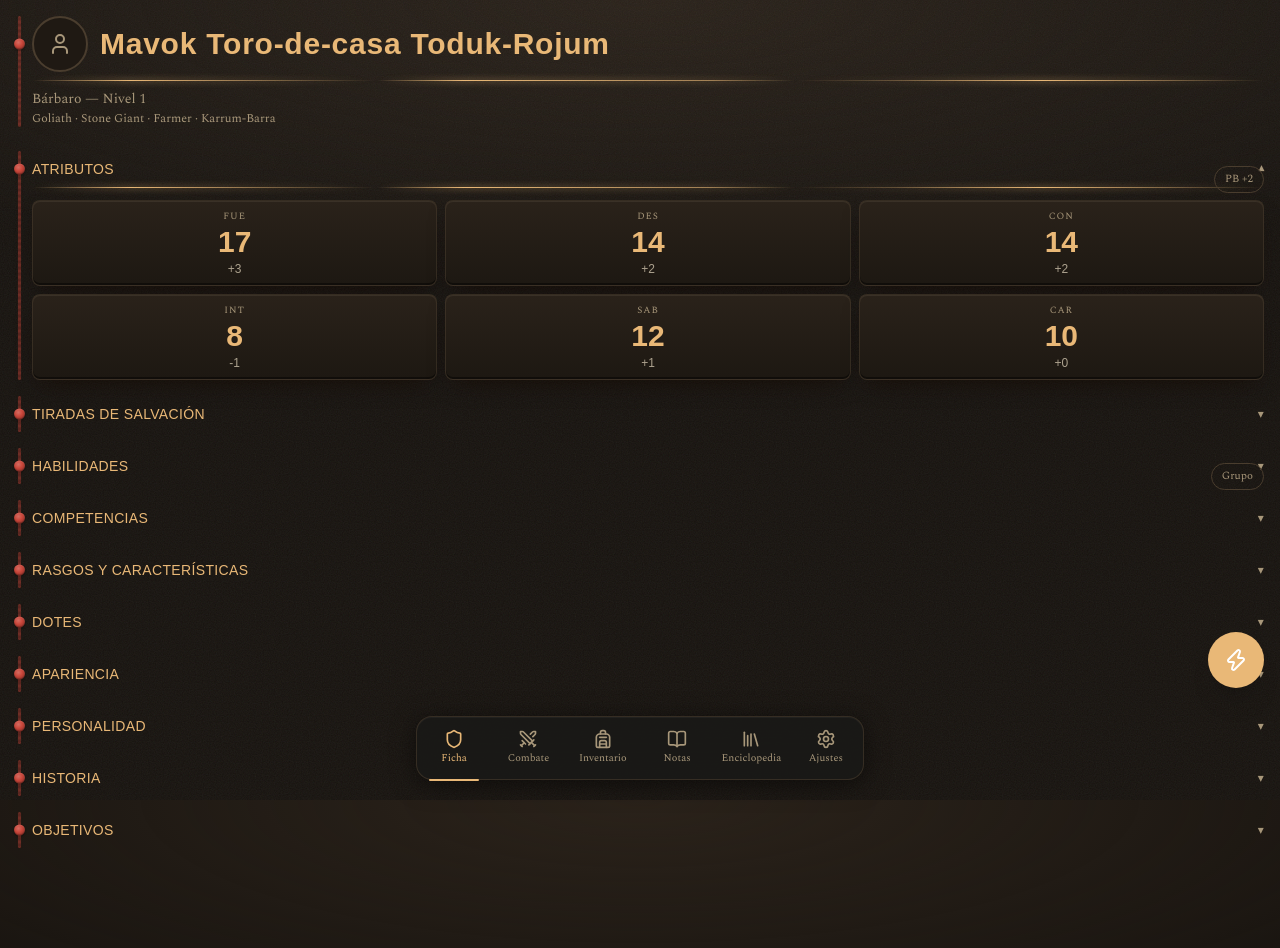
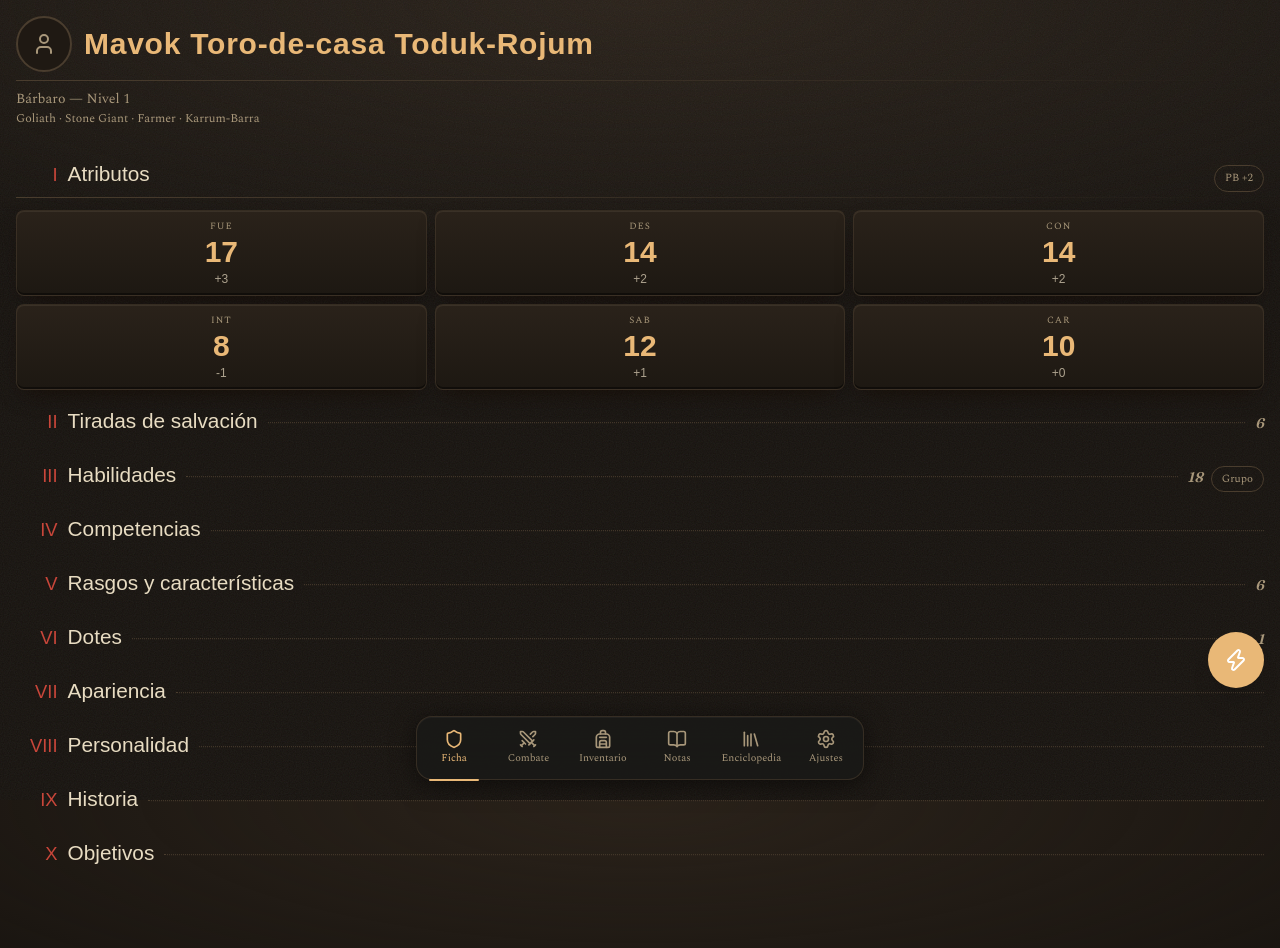
Before and after one commit to Gremiger/mavok, a Next.js app: page / in a window 1280 px wide. Shown: the top 948 px of the page. Built offline with nearby package versions, Linux system fonts and the light colour scheme; a web font is replaced by a local one.

Commit message:
feat: numbered chapter sections with contents rows and aside slot

```diff
--- a/public/sw.js
+++ b/public/sw.js
@@ -1,4 +1,4 @@
-const STATIC_CACHE = "mavok-87af41a";
+const STATIC_CACHE = "mavok-50d873c";
 
 self.addEventListener("install", (event) => {
   event.waitUntil(
--- a/src/app/globals.css
+++ b/src/app/globals.css
@@ -127,77 +127,36 @@ body::before {
     0 10px 24px -10px var(--slab-shadow);
 }
 
-/* Red cord — braided wool string */
-.cord-line {
-  position: relative;
+/* Chapters: Roman numerals per tab, via CSS counters (see CollapsibleSection) */
+.chapter-num {
+  display: none;
 }
-.cord-line::before {
-  content: '';
-  position: absolute;
-  left: 2px;
-  top: 0;
-  bottom: 0;
-  width: 3px;
-  background:
-    repeating-linear-gradient(
-      180deg,
-      var(--cord) 0px,
-      color-mix(in srgb, var(--cord) 70%, #000) 3px,
-      var(--cord) 6px
-    );
-  opacity: 0.5;
-  border-radius: 2px;
-  box-shadow: 0 0 3px rgba(166,61,47,0.15);
+.chapters {
+  counter-reset: chapter;
 }
-
-/* Cord knot — thicker twisted bump on the string */
-.cord-knot::before {
-  content: '';
-  position: absolute;
-  left: calc(-1rem - 2px);
-  top: 50%;
-  transform: translateY(-50%);
-  width: 11px;
-  height: 11px;
-  background: radial-gradient(
-    circle at 40% 35%,
-    color-mix(in srgb, var(--cord) 80%, #fff) 0%,
-    var(--cord) 40%,
-    color-mix(in srgb, var(--cord) 60%, #000) 100%
-  );
-  border-radius: 50%;
-  box-shadow:
-    0 1px 2px rgba(0,0,0,0.4),
-    inset 0 -1px 1px rgba(0,0,0,0.3),
-    inset 0 1px 1px rgba(255,255,255,0.1);
+.chapters .chapter {
+  counter-increment: chapter;
 }
-
-/* Stone crack divider */
-.crack-divider {
-  height: 1px;
-  background: linear-gradient(
-    90deg,
-    transparent 0%,
-    var(--accent) 8%,
-    color-mix(in srgb, var(--accent) 40%, transparent) 20%,
-    transparent 28%,
-    var(--accent) 35%,
-    color-mix(in srgb, var(--accent) 60%, transparent) 55%,
-    transparent 62%,
-    color-mix(in srgb, var(--accent) 30%, transparent) 70%,
-    var(--accent) 82%,
-    transparent 100%
-  );
-  position: relative;
+/* Fixed, right-aligned column so titles line up from I through VIII */
+.chapters .chapter-num {
+  display: inline-block;
+  min-width: 2.6rem;
+  text-align: right;
 }
-.crack-divider::after {
-  content: '';
-  position: absolute;
-  inset: -1px 0;
-  height: 3px;
-  background: inherit;
-  filter: blur(3px);
-  opacity: 0.4;
+.chapters .chapter-num::before {
+  content: counter(chapter, upper-roman);
+}
+/* Sections inside modals: no numeral, don't consume the tab's numbering */
+.chapters dialog .chapter {
+  counter-increment: none;
+}
+.chapters dialog .chapter-num {
+  display: none;
+}
+.chapter-leader {
+  min-width: 1rem;
+  border-bottom: 1px dotted var(--border-color);
+  transform: translateY(-0.3em);
 }
 
 /* Rage active — animated border sheen, replaces the old static glow */
--- a/src/app/page.tsx
+++ b/src/app/page.tsx
@@ -93,7 +93,7 @@ export default function Home() {
           <DiceBoxCanvas />
           <div className="flex flex-col min-h-dvh">
             <motion.main
-              className="flex-1 overflow-y-auto pb-safe-nav"
+              className="chapters flex-1 overflow-y-auto pb-safe-nav"
               style={{ x: dragX, opacity: dragOpacity, touchAction: 'pan-y pinch-zoom' }}
               drag={
                 isPinching ||
--- a/src/components/tabs/CombatTab.tsx
+++ b/src/components/tabs/CombatTab.tsx
@@ -250,7 +250,7 @@ export function CombatTab() {
         </div>
       )}
 
-      <div className="crack-divider" />
+      <div className="rule-line" />
 
       {/* Conditions */}
       <div className="flex flex-col gap-1.5">
@@ -324,7 +324,7 @@ export function CombatTab() {
 
       {/* Actions */}
       <div ref={attacksSectionRef}>
-      <CollapsibleSection title="Acciones" defaultOpen forceOpenKey={attacksForceOpenKey}>
+      <CollapsibleSection title="Acciones" defaultOpen forceOpenKey={attacksForceOpenKey} count={attacks.length}>
         {attacks.map((a, i) => (
           <AttackRow
             key={a.id}
--- a/src/components/tabs/InventoryTab.tsx
+++ b/src/components/tabs/InventoryTab.tsx
@@ -308,7 +308,7 @@ export function InventoryTab() {
       {/* Inventory List */}
       {grouped.map((group, gi) => (
         <div key={group.value}>
-          {gi > 0 && <div className="crack-divider mb-4" />}
+          {gi > 0 && <div className="rule-line mb-4" />}
           <h3 className="font-heading text-xs text-muted uppercase mb-2 flex items-center gap-1.5">
             {CATEGORY_ICONS[group.value]} <span>{group.label}</span>
           </h3>
@@ -494,7 +494,7 @@ export function InventoryTab() {
       )}
 
       {/* Encumbrance Footer */}
-      <div className="crack-divider" />
+      <div className="rule-line" />
       <div className="flex items-center justify-between text-xs text-muted py-2">
         <span>
           Peso: {totalWeight} / {carryCapacity} lbs
--- a/src/components/tabs/SettingsTab.tsx
+++ b/src/components/tabs/SettingsTab.tsx
@@ -594,7 +594,7 @@ export function SettingsTab() {
       </CollapsibleSection>
 
       {/* About */}
-      <div className="crack-divider mb-4" />
+      <div className="rule-line mb-4" />
       <div className="text-center text-xs text-muted py-4">
         <p className="font-heading text-accent">Mavok PWA</p>
         <p className="mt-1">{character.meta.name}</p>
--- a/src/components/tabs/SheetTab.tsx
+++ b/src/components/tabs/SheetTab.tsx
@@ -148,8 +148,8 @@ export function SheetTab() {
   return (
     <div className="p-4 space-y-0">
       {/* Header */}
-      <div className="mb-6 cord-line pl-4">
-        <div className="relative cord-knot flex items-center gap-3">
+      <div className="mb-6">
+        <div className="flex items-center gap-3">
           {meta.portraitDataUrl ? (
             <img
               src={meta.portraitDataUrl}
@@ -165,7 +165,7 @@ export function SheetTab() {
             {meta.name}
           </h1>
         </div>
-        <div className="crack-divider mt-2 mb-2" />
+        <div className="rule-line mt-2 mb-2" />
         <p className="text-muted text-sm">
           {meta.class} {meta.subclass ? `· ${meta.subclass}` : ""} — Nivel{" "}
           {meta.level}
@@ -176,11 +176,11 @@ export function SheetTab() {
       </div>
 
       {/* Atributos */}
-      <div className="relative">
-        <div className="absolute right-0 top-0 z-10" style={{ marginTop: "0.9rem" }}>
-          <GhostChip>PB {formatModifier(meta.proficiencyBonus)}</GhostChip>
-        </div>
-        <CollapsibleSection title="Atributos" defaultOpen>
+      <CollapsibleSection
+        title="Atributos"
+        defaultOpen
+        aside={<GhostChip>PB {formatModifier(meta.proficiencyBonus)}</GhostChip>}
+      >
         <div className="grid grid-cols-3 gap-2">
           {ABILITIES.map((ab) => (
             <button
@@ -208,10 +208,9 @@ export function SheetTab() {
           </div>
         )}
       </CollapsibleSection>
-      </div>
 
       {/* Tiradas de salvación */}
-      <CollapsibleSection title="Tiradas de salvación">
+      <CollapsibleSection title="Tiradas de salvación" count={ABILITIES.length}>
         <div className="space-y-1">
           {ABILITIES.map((ab) => (
             <button
@@ -258,13 +257,15 @@ export function SheetTab() {
       </CollapsibleSection>
 
       {/* Habilidades */}
-      <div className="relative">
-        <div className="absolute right-0 top-0 z-10" style={{ marginTop: "0.9rem" }}>
+      <CollapsibleSection
+        title="Habilidades"
+        count={Object.keys(skills).length}
+        aside={
           <GhostChip onClick={() => setGroupByAbility((g) => !g)}>
             {groupByAbility ? "A–Z" : "Grupo"}
           </GhostChip>
-        </div>
-        <CollapsibleSection title="Habilidades">
+        }
+      >
           <div className="flex gap-2 flex-wrap mb-3">
             {[
               { label: "Percepción Pasiva", value: passivePerception },
@@ -311,8 +312,7 @@ export function SheetTab() {
               />
             </div>
           )}
-        </CollapsibleSection>
-      </div>
+      </CollapsibleSection>
 
       {/* Competencias */}
       <CollapsibleSection title="Competencias">
@@ -337,7 +337,10 @@ export function SheetTab() {
       </CollapsibleSection>
 
       {/* Rasgos y características */}
-      <CollapsibleSection title="Rasgos y características">
+      <CollapsibleSection
+        title="Rasgos y características"
+        count={features.filter((f) => f.source !== "Dote" && f.level <= meta.level).length}
+      >
         <div className="space-y-3">
           {features
             .filter(f => f.source !== "Dote" && f.level <= meta.level)
@@ -366,7 +369,10 @@ export function SheetTab() {
       </CollapsibleSection>
 
       {/* Dotes */}
-      <CollapsibleSection title="Dotes">
+      <CollapsibleSection
+        title="Dotes"
+        count={features.filter((f) => f.source === "Dote" && f.level <= meta.level).length}
+      >
         <div className="space-y-3">
           {features
             .filter(f => f.source === "Dote" && f.level <= meta.level)
--- a/src/components/ui/CollapsibleSection.tsx
+++ b/src/components/ui/CollapsibleSection.tsx
@@ -6,11 +6,15 @@ export function CollapsibleSection({
   title,
   defaultOpen = false,
   forceOpenKey,
+  count,
+  aside,
   children,
 }: {
   title: string;
   defaultOpen?: boolean;
   forceOpenKey?: number;
+  count?: number | string;
+  aside?: React.ReactNode;
   children: React.ReactNode;
 }) {
   const [open, setOpen] = useState(defaultOpen);
@@ -22,21 +26,33 @@ export function CollapsibleSection({
   }
 
   return (
-    <section className="cord-line pl-4 mb-4">
-      <button
-        onClick={() => setOpen(!open)}
-        className="relative cord-knot w-full flex items-center justify-between py-2 font-heading text-sm text-accent tracking-wide uppercase"
-      >
-        {title}
-        <span
-          className={`transition-transform duration-200 text-muted text-xs ${open ? "rotate-180" : ""}`}
+    <section className="chapter mb-2">
+      {/* Header is a div, not a button: `aside` may hold its own buttons. */}
+      <div className="flex items-baseline gap-2">
+        <button
+          type="button"
+          onClick={() => setOpen(!open)}
+          aria-expanded={open}
+          className="flex-1 min-w-0 flex items-baseline gap-2.5 py-2.5 text-left"
         >
-          ▾
-        </span>
-      </button>
+          <span className="chapter-num font-heading text-cord text-[1.15rem] leading-none" aria-hidden="true" />
+          <span className="font-heading text-foreground text-[1.3rem] leading-tight">
+            {title}
+          </span>
+          {!open && (
+            <>
+              <span className="chapter-leader flex-1" aria-hidden="true" />
+              {count !== undefined && (
+                <span className="font-numeric italic text-sm text-muted">{count}</span>
+              )}
+            </>
+          )}
+        </button>
+        {aside && <div className="shrink-0">{aside}</div>}
+      </div>
       {open && (
         <>
-          <div className="crack-divider mb-3" />
+          <div className="rule-line mb-3" />
           <div>{children}</div>
         </>
       )}
```
Also changed, not shown: 1 other file (tests, documents, lock files or other folders).
